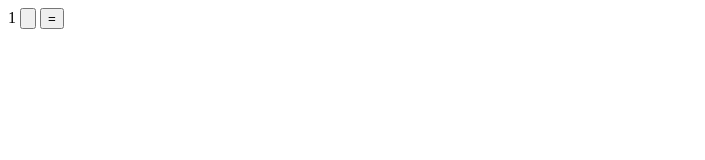
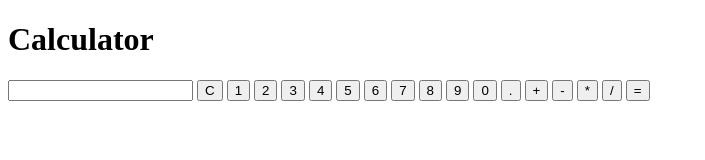
Before and after one commit to SkyeYang001/Javascript-Exercise-1, a plain HTML site: page index.html in a window 1280 px wide. Shown: the whole page, without its empty margins (0-705 px from the left). Drawn offline with Linux system fonts and the light colour scheme.

Commit message:
Homework
1/23/24

```diff
--- a/index.html
+++ b/index.html
@@ -13,10 +13,28 @@
 
 <body>
 
+<h1>Calculator</h1>
+
  <form>
-    <label for="1">1</label>
-    <input type="button" id="1" name="1">
-    <input type="button" value="=">
+    <label for="data"></label>
+    <input type="text" id="data" name="data">
+    <button type="button" >C</button>
+    <button type="button" >1</button>
+    <button type="button" >2</button>
+    <button type="button" >3</button>
+    <button type="button" >4</button>
+    <button type="button" >5</button>
+    <button type="button" >6</button>
+    <button type="button" >7</button>
+    <button type="button" >8</button>
+    <button type="button" >9</button>
+    <button type="button" >0</button>
+    <button type="button" >.</button>
+    <button type="button" >+</button>
+    <button type="button" >-</button>
+    <button type="button" >*</button>
+    <button type="button" >/</button>
+    <button type="button" onclick="alert()">=</button>
  </form>
 
 
```
Also changed, not shown: CSS.css (added).
